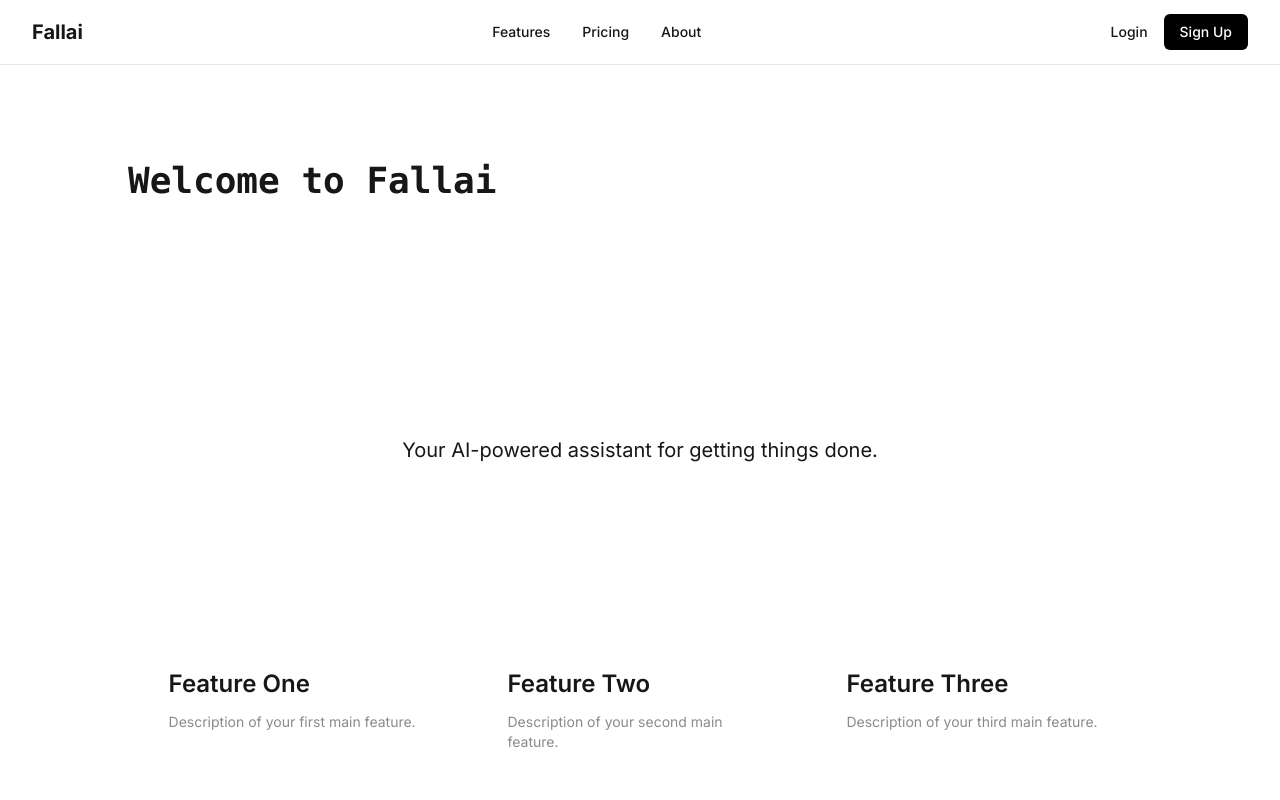
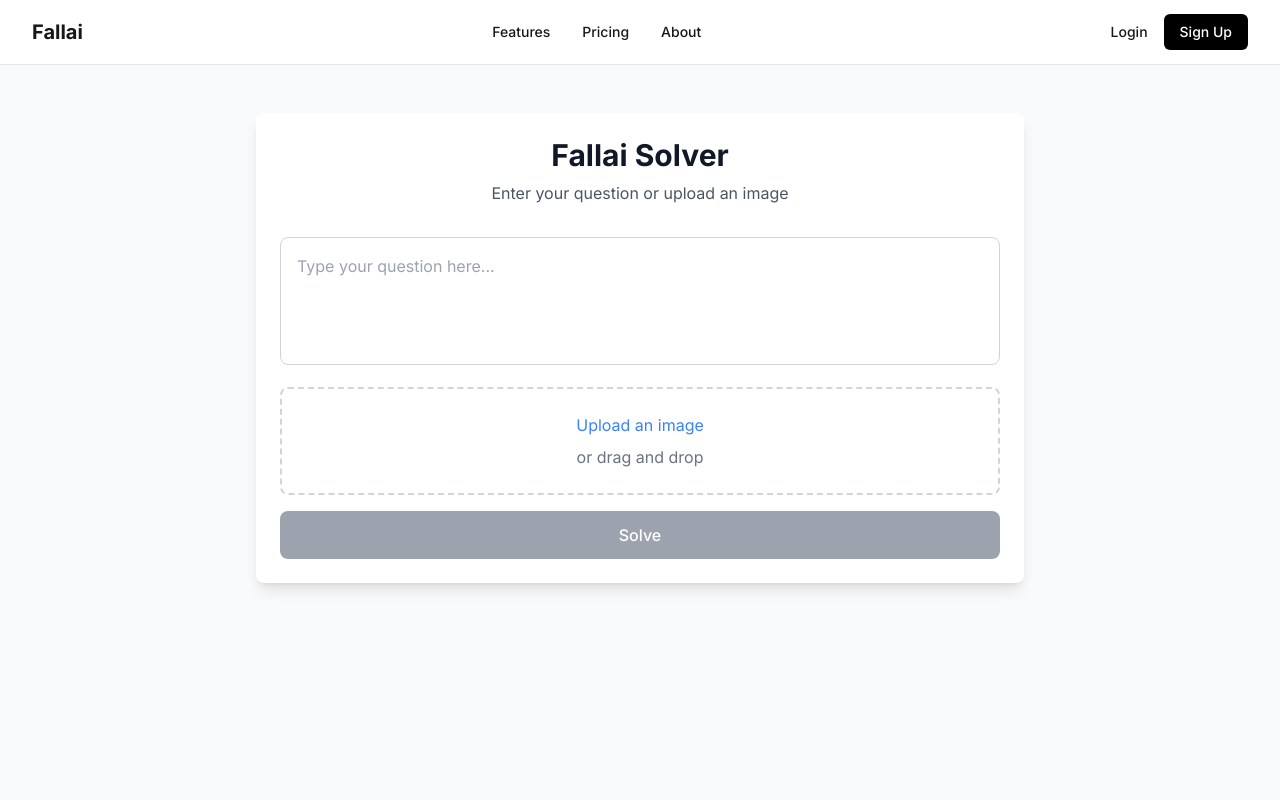
Before and after one commit to Surya-blippi/fallai, a Next.js app: page / in a window 1280 px wide. Shown: the top 800 px of the page. Built offline with nearby package versions, Linux system fonts and the light colour scheme.

Commit message:
feat: add main solver page with text and image input

```diff
--- a/src/app/page.tsx
+++ b/src/app/page.tsx
@@ -1,53 +1,169 @@
 // src/app/page.tsx
-import { Metadata } from 'next'
+'use client'
 
-export const metadata: Metadata = {
-  title: 'Fallai - Your AI Assistant',
-  description: 'Fallai helps you accomplish more with advanced AI capabilities',
-}
+import { useState, useRef } from 'react'
+import Image from 'next/image'
 
 export default function Home() {
+  const [inputValue, setInputValue] = useState('')
+  const [isLoading, setIsLoading] = useState(false)
+  const [result, setResult] = useState('')
+  const fileInputRef = useRef<HTMLInputElement>(null)
+  const [selectedImage, setSelectedImage] = useState<string | null>(null)
+
+  const handleSolve = async () => {
+    setIsLoading(true)
+    try {
+      // Here you'll add your API call to process the input
+      console.log('Processing:', inputValue)
+      setResult('Result will appear here')
+    } catch (error) {
+      console.error('Error:', error)
+      setResult('An error occurred')
+    } finally {
+      setIsLoading(false)
+    }
+  }
+
+  const handleFileSelect = (event: React.ChangeEvent<HTMLInputElement>) => {
+    const file = event.target.files?.[0]
+    if (file) {
+      const reader = new FileReader()
+      reader.onload = (e) => {
+        setSelectedImage(e.target?.result as string)
+      }
+      reader.readAsDataURL(file)
+    }
+  }
+
+  const handleDrop = (event: React.DragEvent) => {
+    event.preventDefault()
+    const file = event.dataTransfer.files?.[0]
+    if (file) {
+      const reader = new FileReader()
+      reader.onload = (e) => {
+        setSelectedImage(e.target?.result as string)
+      }
+      reader.readAsDataURL(file)
+    }
+  }
+
+  const handleDragOver = (event: React.DragEvent) => {
+    event.preventDefault()
+  }
+
   return (
-    <main className="flex min-h-screen flex-col items-center justify-between p-24">
-      <div className="z-10 w-full max-w-5xl items-center justify-between font-mono text-sm lg:flex">
-        <h1 className="text-4xl font-bold mb-8">Welcome to Fallai</h1>
-      </div>
+    <div className="min-h-screen bg-gray-50 py-12 px-4 sm:px-6 lg:px-8">
+      <div className="max-w-3xl mx-auto">
+        <div className="bg-white rounded-lg shadow-lg p-6">
+          {/* Header */}
+          <div className="text-center mb-8">
+            <h1 className="text-3xl font-bold text-gray-900">Fallai Solver</h1>
+            <p className="mt-2 text-gray-600">Enter your question or upload an image</p>
+          </div>
 
-      <div className="relative flex flex-col place-items-center">
-        {/* Add your main content here */}
-        <p className="mt-4 text-xl">
-          Your AI-powered assistant for getting things done.
-        </p>
-      </div>
+          {/* Input Area */}
+          <div className="space-y-4">
+            {/* Text Input */}
+            <div>
+              <textarea
+                value={inputValue}
+                onChange={(e) => setInputValue(e.target.value)}
+                className="w-full h-32 p-4 border border-gray-300 rounded-lg focus:ring-2 focus:ring-blue-500 focus:border-transparent resize-none"
+                placeholder="Type your question here..."
+              />
+            </div>
 
-      <div className="mb-32 grid text-center lg:mb-0 lg:grid-cols-3 lg:text-left gap-8">
-        <div className="group rounded-lg border border-transparent px-5 py-4 transition-colors hover:border-gray-300 hover:bg-gray-100">
-          <h2 className="mb-3 text-2xl font-semibold">
-            Feature One
-          </h2>
-          <p className="m-0 max-w-[30ch] text-sm opacity-50">
-            Description of your first main feature.
-          </p>
-        </div>
+            {/* Image Upload Area */}
+            <div
+              className="border-2 border-dashed border-gray-300 rounded-lg p-6 text-center"
+              onDrop={handleDrop}
+              onDragOver={handleDragOver}
+            >
+              {selectedImage ? (
+                <div className="relative h-48 w-full">
+                  <Image
+                    src={selectedImage}
+                    alt="Selected"
+                    fill
+                    className="object-contain"
+                  />
+                  <button
+                    onClick={() => setSelectedImage(null)}
+                    className="absolute top-2 right-2 bg-red-500 text-white p-1 rounded-full hover:bg-red-600"
+                  >
+                    ✕
+                  </button>
+                </div>
+              ) : (
+                <div>
+                  <button
+                    onClick={() => fileInputRef.current?.click()}
+                    className="text-blue-500 hover:text-blue-700"
+                  >
+                    Upload an image
+                  </button>
+                  <input
+                    type="file"
+                    ref={fileInputRef}
+                    onChange={handleFileSelect}
+                    accept="image/*"
+                    className="hidden"
+                  />
+                  <p className="text-gray-500 mt-2">or drag and drop</p>
+                </div>
+              )}
+            </div>
 
-        <div className="group rounded-lg border border-transparent px-5 py-4 transition-colors hover:border-gray-300 hover:bg-gray-100">
-          <h2 className="mb-3 text-2xl font-semibold">
-            Feature Two
-          </h2>
-          <p className="m-0 max-w-[30ch] text-sm opacity-50">
-            Description of your second main feature.
-          </p>
-        </div>
+            {/* Solve Button */}
+            <button
+              onClick={handleSolve}
+              disabled={isLoading || (!inputValue && !selectedImage)}
+              className={`w-full py-3 px-4 rounded-lg text-white font-medium ${
+                isLoading || (!inputValue && !selectedImage)
+                  ? 'bg-gray-400 cursor-not-allowed'
+                  : 'bg-blue-500 hover:bg-blue-600'
+              }`}
+            >
+              {isLoading ? (
+                <span className="flex items-center justify-center">
+                  <svg
+                    className="animate-spin -ml-1 mr-3 h-5 w-5 text-white"
+                    xmlns="http://www.w3.org/2000/svg"
+                    fill="none"
+                    viewBox="0 0 24 24"
+                  >
+                    <circle
+                      className="opacity-25"
+                      cx="12"
+                      cy="12"
+                      r="10"
+                      stroke="currentColor"
+                      strokeWidth="4"
+                    />
+                    <path
+                      className="opacity-75"
+                      fill="currentColor"
+                      d="M4 12a8 8 0 018-8V0C5.373 0 0 5.373 0 12h4z"
+                    />
+                  </svg>
+                  Processing...
+                </span>
+              ) : (
+                'Solve'
+              )}
+            </button>
+          </div>
 
-        <div className="group rounded-lg border border-transparent px-5 py-4 transition-colors hover:border-gray-300 hover:bg-gray-100">
-          <h2 className="mb-3 text-2xl font-semibold">
-            Feature Three
-          </h2>
-          <p className="m-0 max-w-[30ch] text-sm opacity-50">
-            Description of your third main feature.
-          </p>
+          {/* Result Area */}
+          {result && (
+            <div className="mt-6 p-4 bg-gray-50 rounded-lg">
+              <h2 className="text-lg font-semibold mb-2">Result</h2>
+              <p className="text-gray-700">{result}</p>
+            </div>
+          )}
         </div>
       </div>
-    </main>
+    </div>
   )
 }
```
